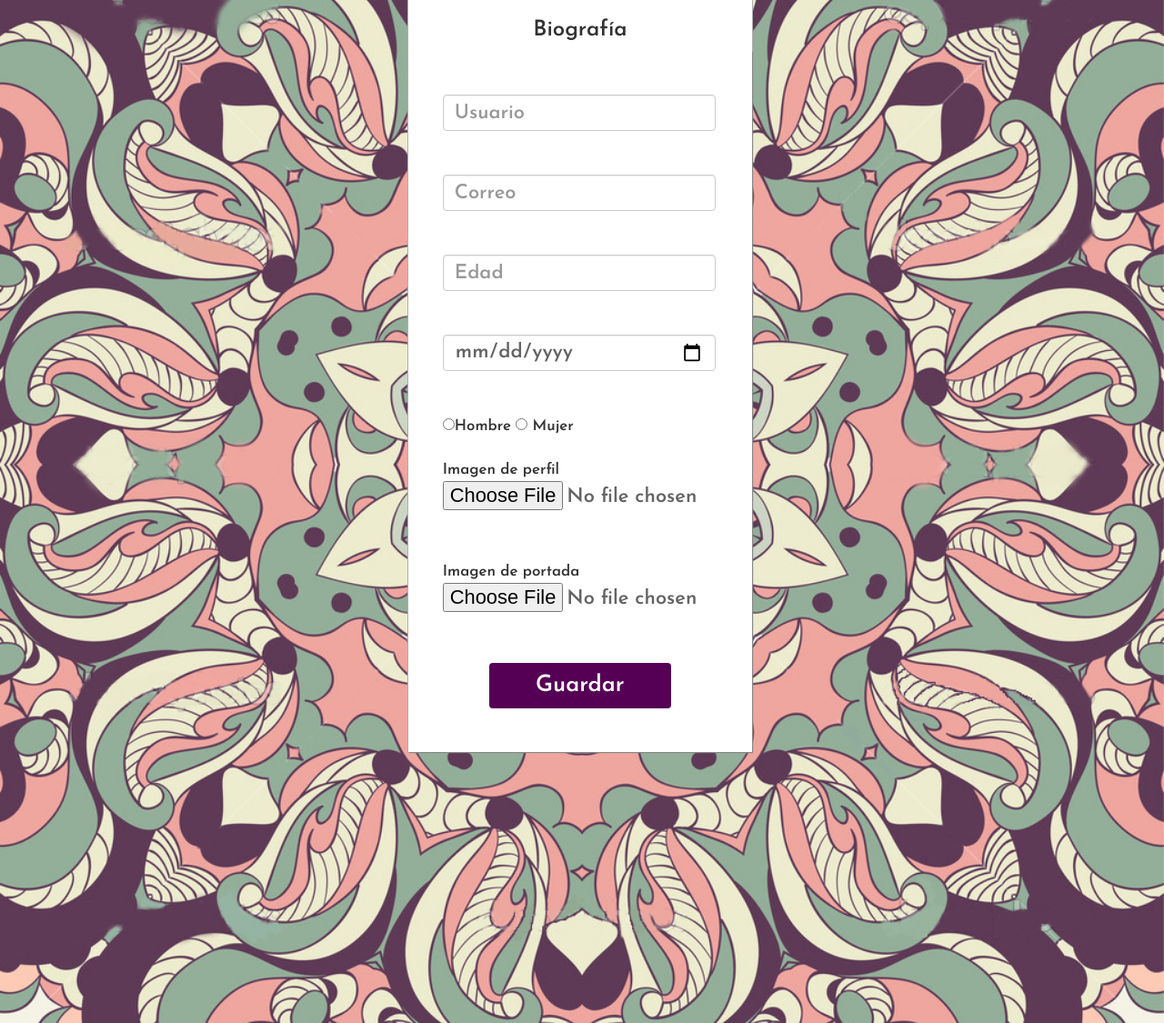
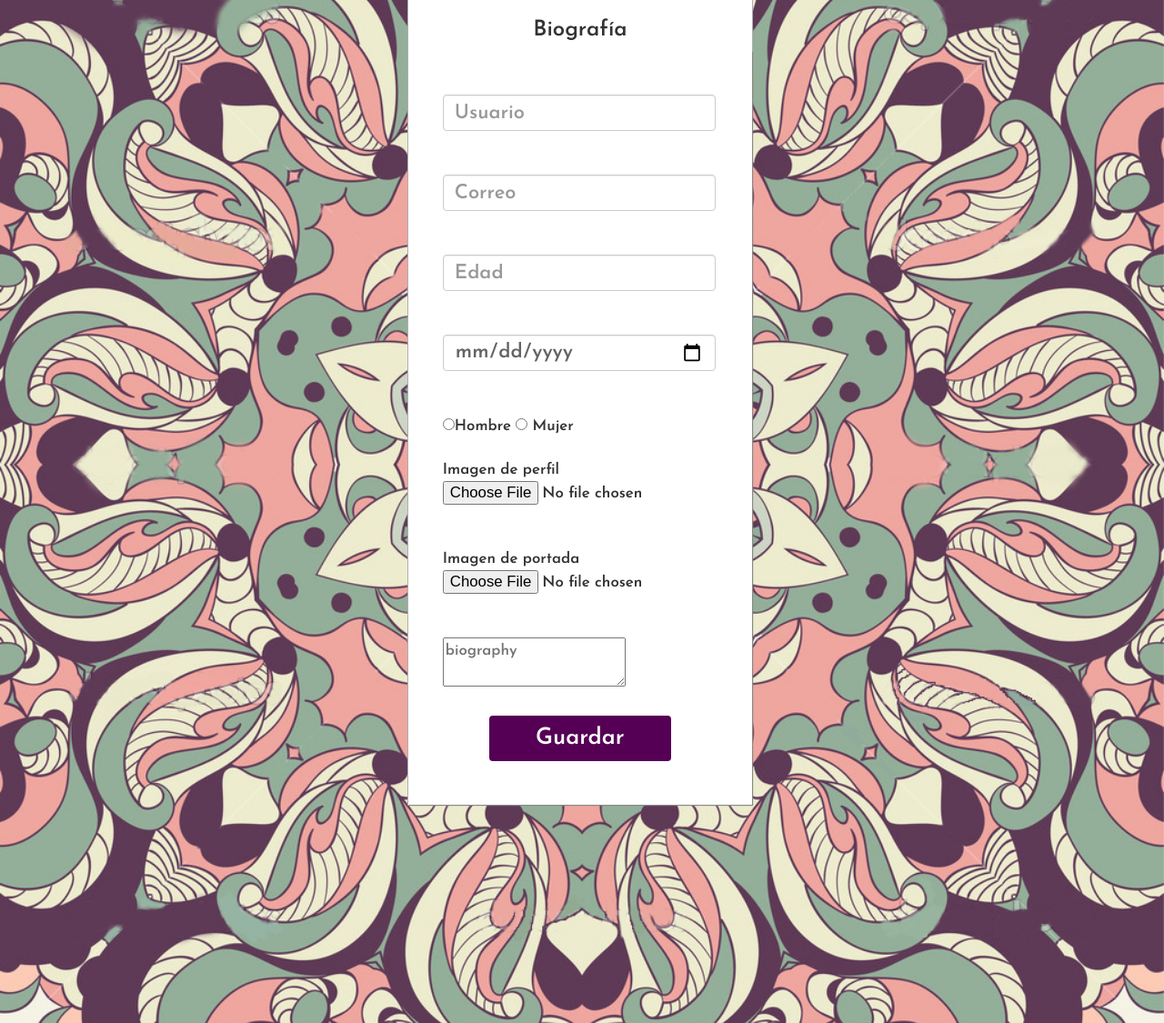
Before and after one commit to adrianaelizabeth24/PHP, a PHP site: page /Osham/html/profileEdit.html in a window 1280 px wide. Shown: the part 129-1254 px from the top of the page at 91% size. Run offline with PHP 8.4, Linux system fonts and the light colour scheme; some libraries are stand-ins or nearby versions.

Commit message:
intento fail de perfil
no funcionan las fotos

```diff
--- a/Osham/html/profileEdit.html
+++ b/Osham/html/profileEdit.html
@@ -23,21 +23,25 @@
 					  <div id="input">
 						  <form action="../profile.php" method="post">
 					  	<br/><br/>
-						<input type="text" class="form-control" name="user" placeholder="Usuario" style="width:300px;height:40px;color:#646464;font-size:1.3em" required/>
+						<input type="text" class="form-control" name="userName" placeholder="Usuario" style="width:300px;height:40px;color:#646464;font-size:1.3em" required/>
 						<br/><br/>
-						<input type="text" class="form-control" name="correo" placeholder="Correo" style="width:300px;height:40px;color:#646464;font-size:1.3em" required/>
+						<input type="text" class="form-control" name="email" placeholder="Correo" style="width:300px;height:40px;color:#646464;font-size:1.3em" required/>
 						<br/><br/>
-						<input type="number" class="form-control" name="edad" placeholder="Edad" style="width:300px;height:40px;color:#646464;font-size:1.3em" required/>
+						<input type="number" class="form-control" name="age" placeholder="Edad" style="width:300px;height:40px;color:#646464;font-size:1.3em" required/>
 						<br/><br/>
-						<input type="date" class="form-control" name="fechaNac" placeholder="Fecha Nacimiento" style="width:300px;height:40px;color:#646464;font-size:1.3em" required/>
+						<input type="date" class="form-control" name="birthday" placeholder="Fecha Nacimiento" style="width:300px;height:40px;color:#646464;font-size:1.3em" required/>
 						<br/><br/>
-						<input type="radio" name="genero" value="Hombre"/>Hombre  <input type="radio" name="genero" value="mujer"> Mujer
+						<input type="radio" name="gender" value="Hombre"/>Hombre  <input type="radio" name="gender" value="mujer"> Mujer
 						<br/><br/>
-						Imagen de perfil<input type="file" name="profile" accept="image/*" style="width:300px;height:40px;color:#646464;font-size:1.3em"/>
+						Imagen de perfil <input type="file" name="profilePicture">
+							  <input type="hidden" name="size" value="640000">
 
 						<br/><br/>
-						Imagen de portada<input type="file" name="cover" accept="image/*" style="width:300px;height:40px;color:#646464;font-size:1.3em"/>
-						<br/><br/>
+						Imagen de portada <input type="file" name="coverPicture">
+							  <input type="hidden" name="size" value="640000">
+							  <br/><br/>
+							  <textarea placeholder="biography" name="biography"></textarea>
+							  <br/><br/>
 						<input class="btn btn-default" type="submit" id="entrar" name="Guardar" value="Guardar" />
 						<br/></br/><br/>
 							  </form>
--- a/Osham/login.php
+++ b/Osham/login.php
@@ -31,6 +31,7 @@ if (empty($row["email"])) {
     } else {
         session_start();
         $_SESSION['isLoggedIn'] = true;
+        $_SESSION['email'] = $email;
         header("location:html/profileEdit.html");
     }
 }
--- a/Osham/profile.php
+++ b/Osham/profile.php
@@ -18,6 +18,10 @@ $userName = $_POST["userName"];
 $age = $_POST["age"];
 $birthday = $_POST["birthday"];
 $gender = $_POST["gender"];
+$biography= $_POST["biography"];
+
+
+
 $nombreDirectorio = "img/";
 $profilePicture = $_FILES["profilePicture"]["name"];
 $nombreCompletoProfile = $nombreDirectorio . $profilePicture;
@@ -63,7 +67,7 @@ $conn = new mysqli('localhost', 'root','','osham');
 if ($conn->connect_error) {
     die("Connection failed: " . $conn->connect_error);
 }
-$instruccion = "insert into profile (email,userName,age,birthday,gender,profilePicture,coverPicture) values ('#email','$userName','$age','$birthday','$gender','$nombreCompletoProfile','$coverPicture')";
+$instruccion = "insert into profile (email,userName,age,birthday,gender,profilePicture,coverPicture,biography) values ('$email','$userName','$age','$birthday','$gender','$nombreCompletoProfile','$coverPicture','$biography')";
 if(!$conn->query($instruccion)){
     echo "Table insertion failed: (" . $mysqli->errno . ") " . $mysqli->error;
 }
```
Also changed, not shown: Osham/html/profileView.php (added, +76 -0 lines).
